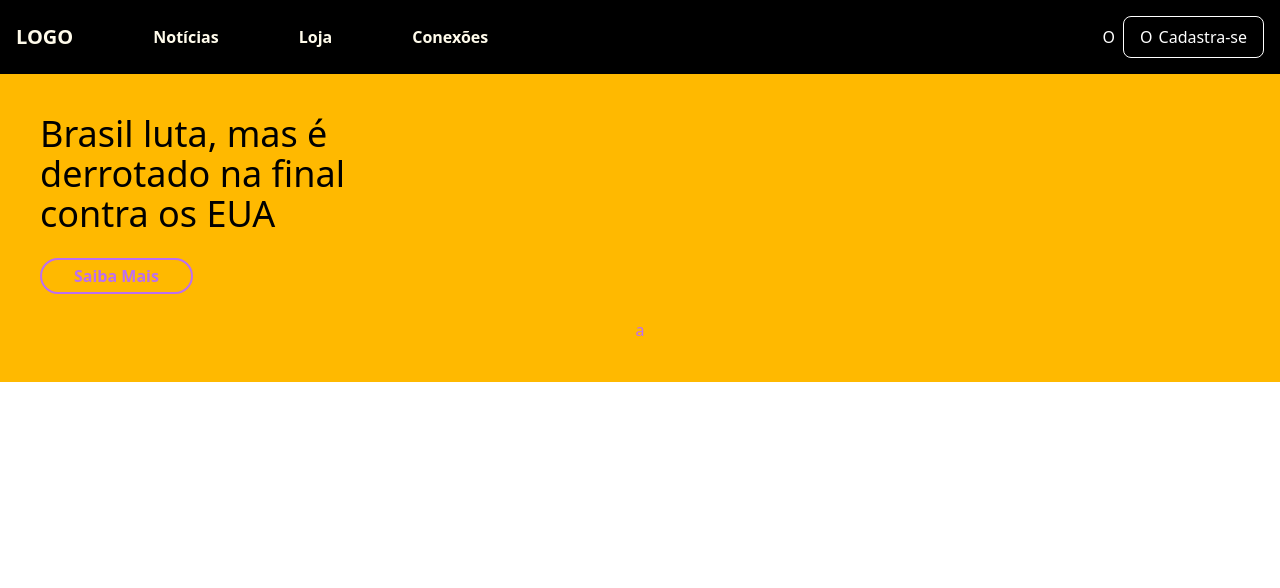
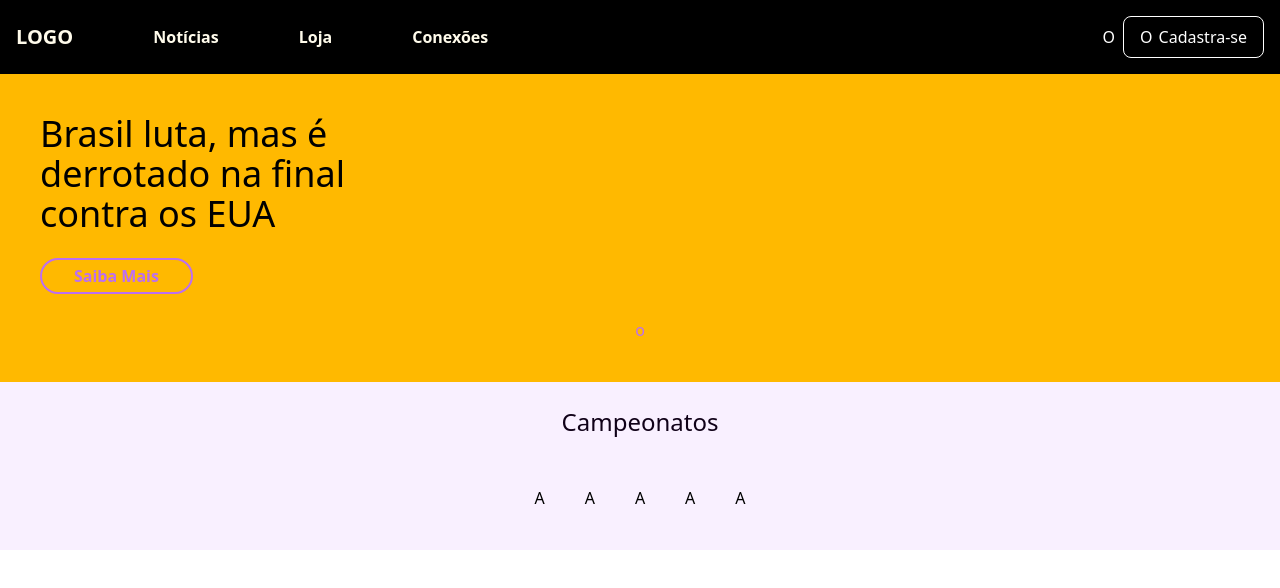
Before and after one commit to syinapse/PassaBola-website, a React (Vite) app: page / in a window 1280 px wide. Shown: the top 588 px of the page. Built offline with nearby package versions, Linux system fonts and the light colour scheme.

Commit message:
feat: realizando aba de campeonatnos tela de inicio

```diff
--- a/src/pages/PortalInicial.jsx
+++ b/src/pages/PortalInicial.jsx
@@ -9,10 +9,17 @@ export const PortalInicial = () => {
    <section className=' bg-amber-400 flex flex-col items-start gap-6 p-10'>
     <h2 className='text-4xl  '>Brasil luta, mas é <br/> derrotado na final <br/> contra os EUA</h2>
     <button className='border-primary-2 border-2 rounded-full px-8 py-1 text-primary-2 font-bold'>Saiba Mais</button>
-      <p className='self-center text-primary-2'>a</p>
+      <p className='self-center text-primary-2'>o</p>
    </section>
-   <section>
-
+   <section className='bg-background flex items-center flex-col gap-2'>
+    <h2 className='mt-6 font-medium text-2xl text-text '>Campeonatos</h2>
+    <div className='flex gap-10 py-10'>
+      <span>A</span>
+      <span>A</span>
+      <span>A</span>
+      <span>A</span>
+      <span>A</span>
+    </div>
    </section>
     </div>
   )
```
